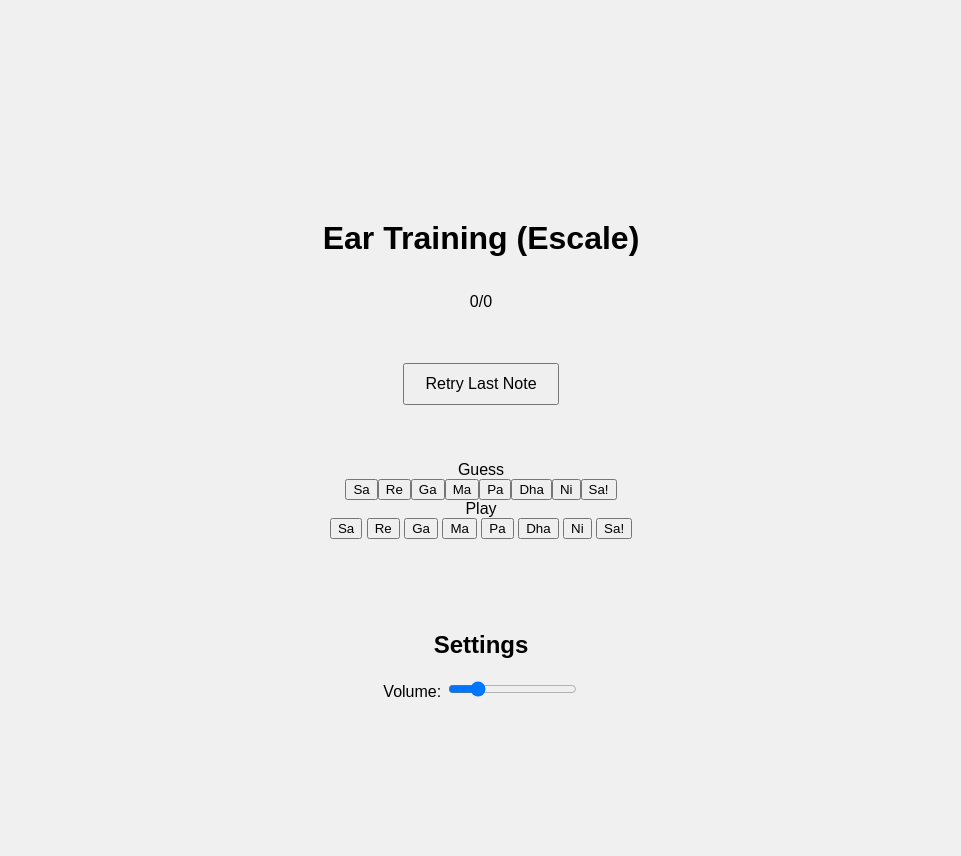
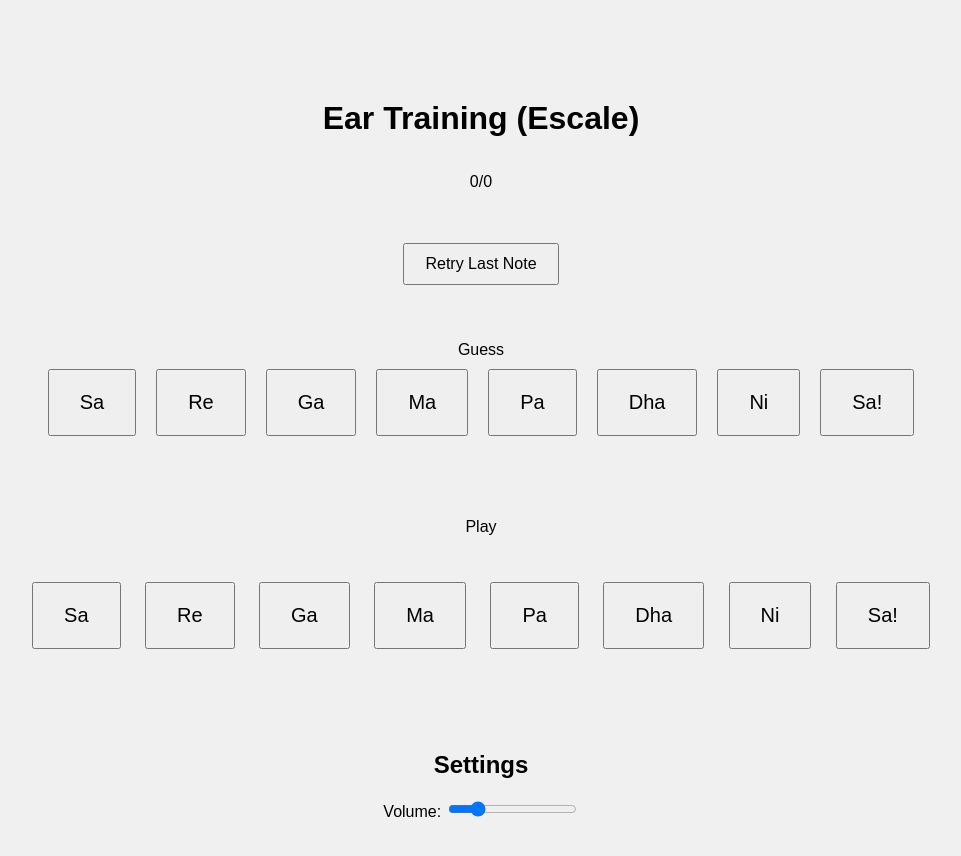
Before and after one commit to ayushbatra/ayushbatra.github.io, a Jekyll site: the page eartraining/ear_train.html, which Jekyll copies as it is, in a window 1280 px wide. Shown: the top 856 px of the page, without its empty margins (159-1120 px from the left). Built offline with Jekyll 4.4.1, drawn with Linux system fonts in a browser that asks for light colours.

Commit message:
Update ear_train.html

```diff
--- a/eartraining/ear_train.html
+++ b/eartraining/ear_train.html
@@ -19,25 +19,32 @@
             Guess
             <br>
     <div class="button-container">
-        <button class="note-button guess_button" data-note="E_S1">Sa</button>
-        <button class="note-button guess_button" data-note="E_R">Re</button>
-        <button class="note-button guess_button" data-note="E_G">Ga</button>
-        <button class="note-button guess_button" data-note="E_M">Ma</button>
-        <button class="note-button guess_button" data-note="E_P">Pa</button>
-        <button class="note-button guess_button" data-note="E_D">Dha</button>
-        <button class="note-button guess_button" data-note="E_N">Ni</button>
-        <button class="note-button guess_button" data-note="E_S2">Sa!</button>
+        <button class="guess-button" data-note="E_S1">Sa</button>
+        <button class="guess-button" data-note="E_R">Re</button>
+        <button class="guess-button" data-note="E_G">Ga</button>
+        <button class="guess-button" data-note="E_M">Ma</button>
+        <button class="guess-button" data-note="E_P">Pa</button>
+        <button class="guess-button" data-note="E_D">Dha</button>
+        <button class="guess-button" data-note="E_N">Ni</button>
+        <button class="guess-button" data-note="E_S2">Sa!</button>
     </div>
-            Play<br>
+    <br>
+    <br>
+    <br>
+    <br>
+    Play
+    <br>
+    <br>
+    <br>
     <div class="button-replay">
-        <button class="note-button play button" data-note="E_S1">Sa</button>
-        <button class="note-button play button" data-note="E_R">Re</button>
-        <button class="note-button play button" data-note="E_G">Ga</button>
-        <button class="note-button play button" data-note="E_M">Ma</button>
-        <button class="note-button play button" data-note="E_P">Pa</button>
-        <button class="note-button play button" data-note="E_D">Dha</button>
-        <button class="note-button play button" data-note="E_N">Ni</button>
-        <button class="note-button play button" data-note="E_S2">Sa!</button>
+        <button class="play-button" data-note="E_S1">Sa</button>
+        <button class="play-button" data-note="E_R">Re</button>
+        <button class="play-button" data-note="E_G">Ga</button>
+        <button class="play-button" data-note="E_M">Ma</button>
+        <button class="play-button" data-note="E_P">Pa</button>
+        <button class="play-button" data-note="E_D">Dha</button>
+        <button class="play-button" data-note="E_N">Ni</button>
+        <button class="play-button" data-note="E_S2">Sa!</button>
     </div>
     <br>
     <br>
```
